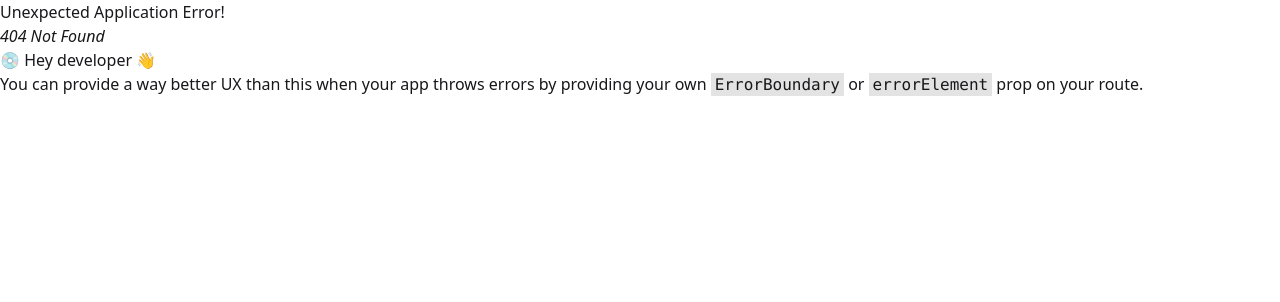
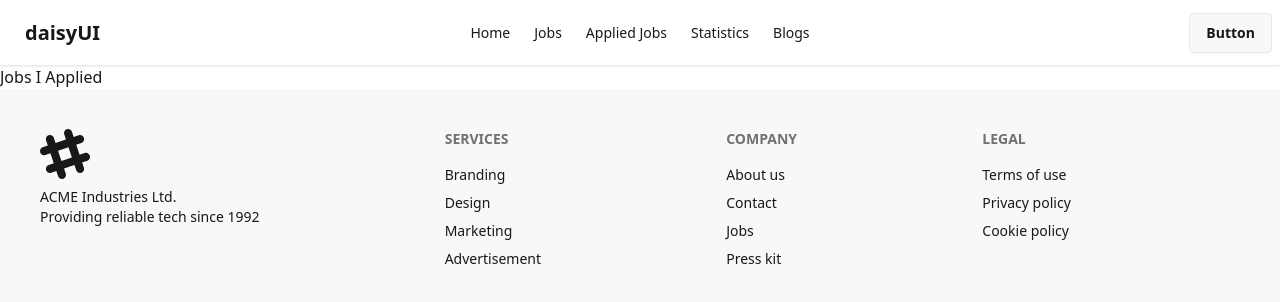
Before and after one commit to ShakirEvan3070/React-Router-WithTailwind, a React (Vite) app: page /applied in a window 1280 px wide. Before the commit this address had no page. Shown: the top 302 px of the page. Built offline with nearby package versions, Linux system fonts and the light colour scheme.

Commit message:
some nested route added

```diff
--- /dev/null
+++ b/src/components/AppliedJobs/AppliedJobs.jsx
@@ -0,0 +1,9 @@
+const AppliedJobs = () => {
+    return (
+        <div>
+            <h2>Jobs I Applied</h2>
+        </div>
+    );
+};
+
+export default AppliedJobs;
--- /dev/null
+++ b/src/components/ErrorPage/ErrorPage.jsx
@@ -0,0 +1,10 @@
+const ErrorPage = () => {
+    return (
+        <div>
+            <h2>Error Found</h2>
+            <link to="/">Go to Home</link>
+        </div>
+    );
+};
+
+export default ErrorPage;
--- /dev/null
+++ b/src/components/Header/Header.jsx
@@ -0,0 +1,65 @@
+import { NavLink } from "react-router-dom";
+
+const Header = () => {
+  const links = (
+    <>
+      <li>
+        <NavLink to="/">Home</NavLink>
+      </li>
+      <li>
+        <NavLink to= "jobs">Jobs</NavLink>
+      </li>
+      <li>
+        <NavLink to="/applied">Applied Jobs</NavLink>
+      </li>
+      <li>
+        <NavLink to="/statistics">Statistics</NavLink>
+      </li>
+      <li>
+        <NavLink to="/blogs">Blogs</NavLink>
+      </li>
+    </>
+  );
+  return (
+    <div className="navbar bg-base-100 shadow-sm">
+      <div className="navbar-start">
+        <div className="dropdown">
+          <div tabIndex={0} role="button" className="btn btn-ghost lg:hidden">
+            <svg
+              xmlns="http://www.w3.org/2000/svg"
+              className="h-5 w-5"
+              fill="none"
+              viewBox="0 0 24 24"
+              stroke="currentColor"
+            >
+              {" "}
+              <path
+                strokeLinecap="round"
+                strokeLinejoin="round"
+                strokeWidth="2"
+                d="M4 6h16M4 12h8m-8 6h16"
+              />{" "}
+            </svg>
+          </div>
+          <ul
+            tabIndex={0}
+            className="menu menu-sm dropdown-content bg-base-100 rounded-box z-1 mt-3 w-52 p-2 shadow"
+          >
+            {links}
+          </ul>
+        </div>
+        <a className="btn btn-ghost text-xl">daisyUI</a>
+      </div>
+      <div className="navbar-center hidden lg:flex">
+        <ul className="menu menu-horizontal px-1">
+          {links}
+        </ul>
+      </div>
+      <div className="navbar-end">
+        <a className="btn">Button</a>
+      </div>
+    </div>
+  );
+};
+
+export default Header;
--- a/src/components/Root/Root.jsx
+++ b/src/components/Root/Root.jsx
@@ -1,9 +1,11 @@
 import { Outlet } from "react-router-dom";
 import Footer from "../Footer/Footer";
+import Header from "../Header/Header";
 
 const Root = () => {
     return (
         <div>
+            <Header></Header>
             <Outlet></Outlet>
             <Footer></Footer>
         </div>
--- a/src/main.jsx
+++ b/src/main.jsx
@@ -8,15 +8,22 @@
 } from "react-router-dom";
 import Root from './components/Root/Root';
 import Home from './components/Home/Home';
+import AppliedJobs from './components/AppliedJobs/AppliedJobs';
+import ErrorPage from './components/ErrorPage/ErrorPage';
 
 const router = createBrowserRouter([
   {
     path: "/",
     element: <Root></Root>,
+    errorElement: <ErrorPage></ErrorPage>,
     children: [
       {
         path: "/",
         element: <Home></Home>
+      },
+      {
+        path: "/applied",
+        element: <AppliedJobs></AppliedJobs>
       }
     ]
   },
```
